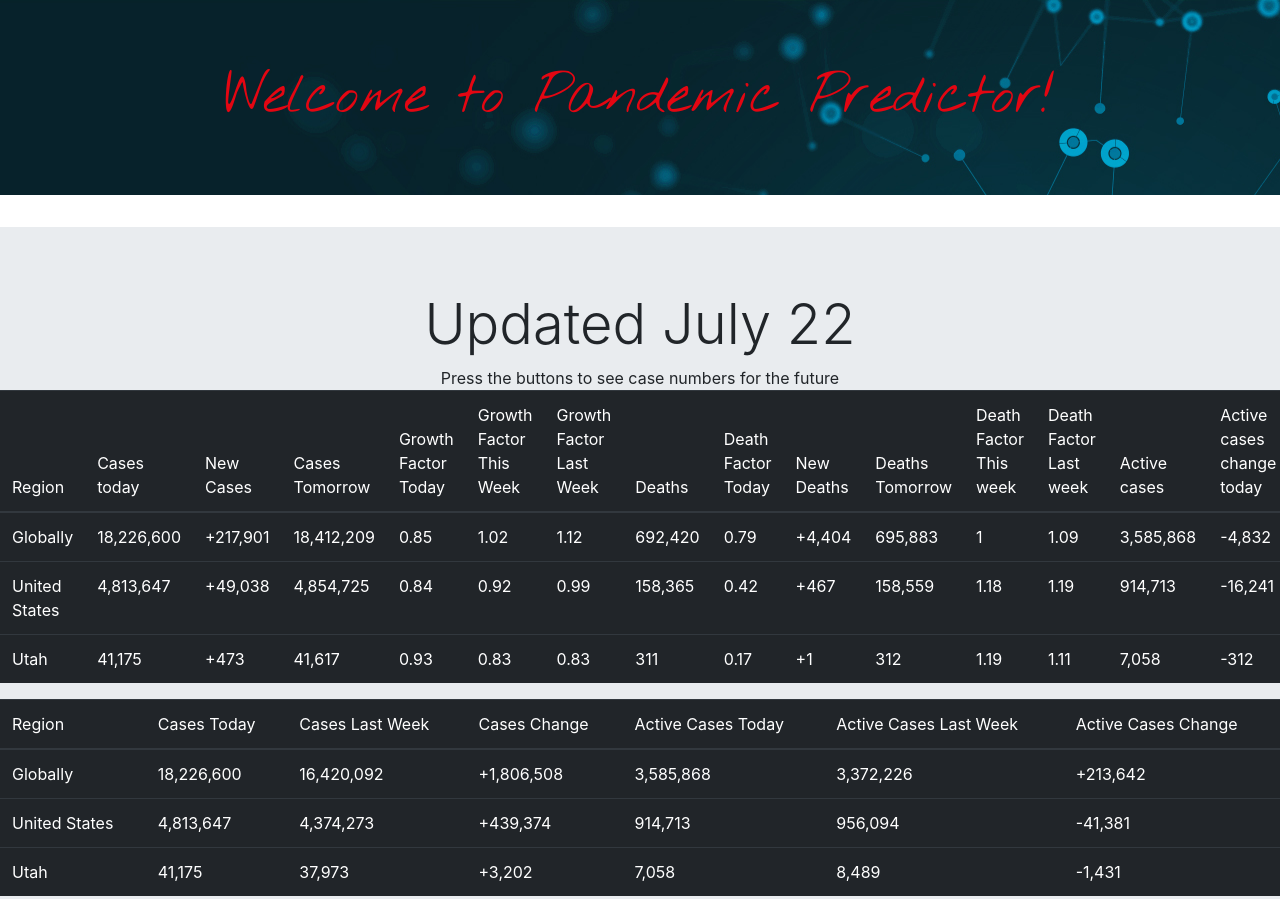
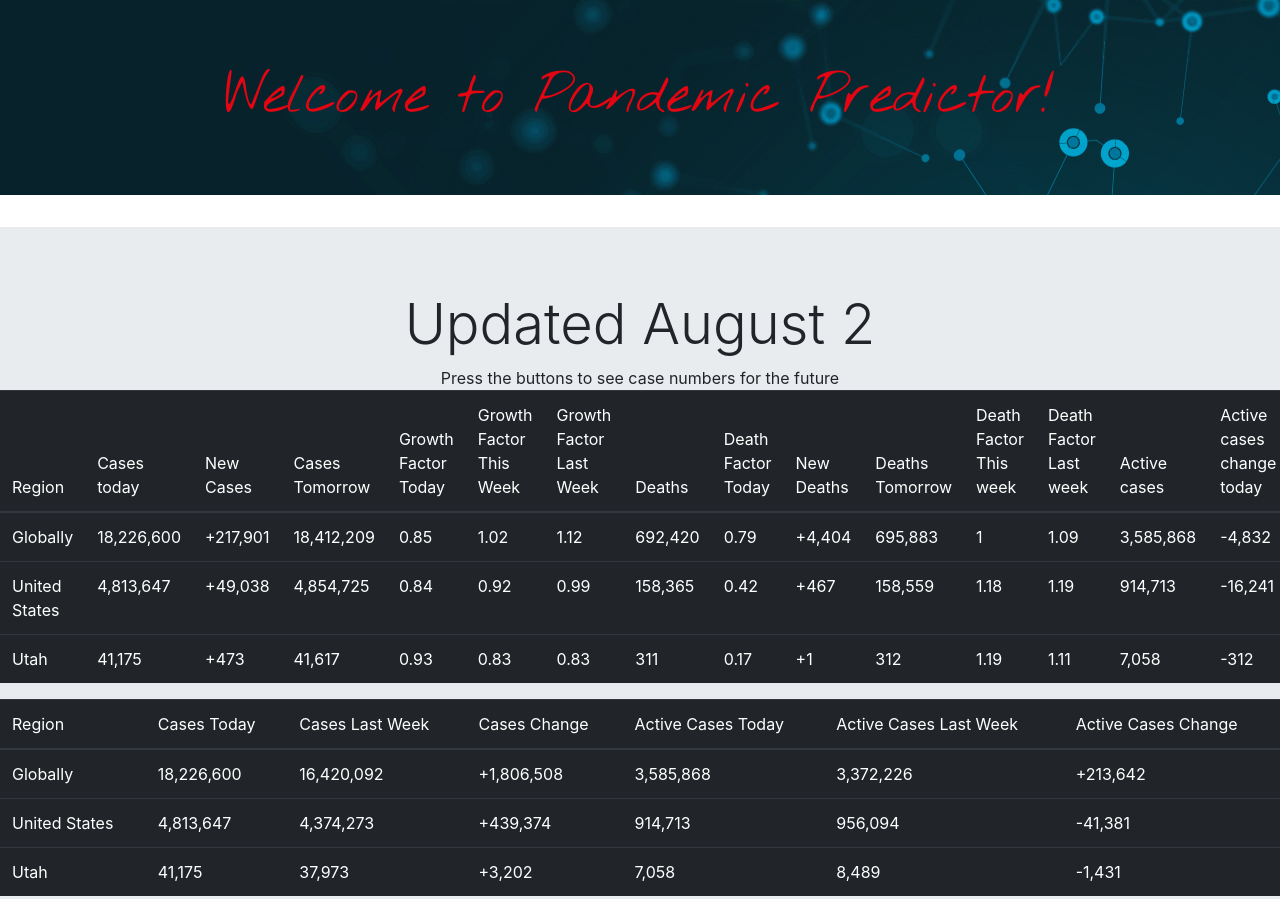
Before and after one commit to lrdkelvin/pandemic, a website: page public/index.html in a window 1280 px wide. Shown: the top 899 px of the page. Drawn offline with nearby package versions, Linux system fonts and the light colour scheme; animation ran at ten frames a second.

Commit message:
html added

```diff
--- a/public/index.html
+++ b/public/index.html
@@ -31,7 +31,7 @@
   <header class="display-4 jumbotron jumbotron-fluid primary1 text-center"> Welcome to Pandemic Predictor!</header>
   <div class="jumbotron jumbotron-fluid">
 
-    <h1 class="display-4 text-center">Updated July 22</h1>
+    <h1 class="display-4 text-center">Updated August 2</h1>
 
     <div class="text-center">
       Press the buttons to see case numbers for the future
```
